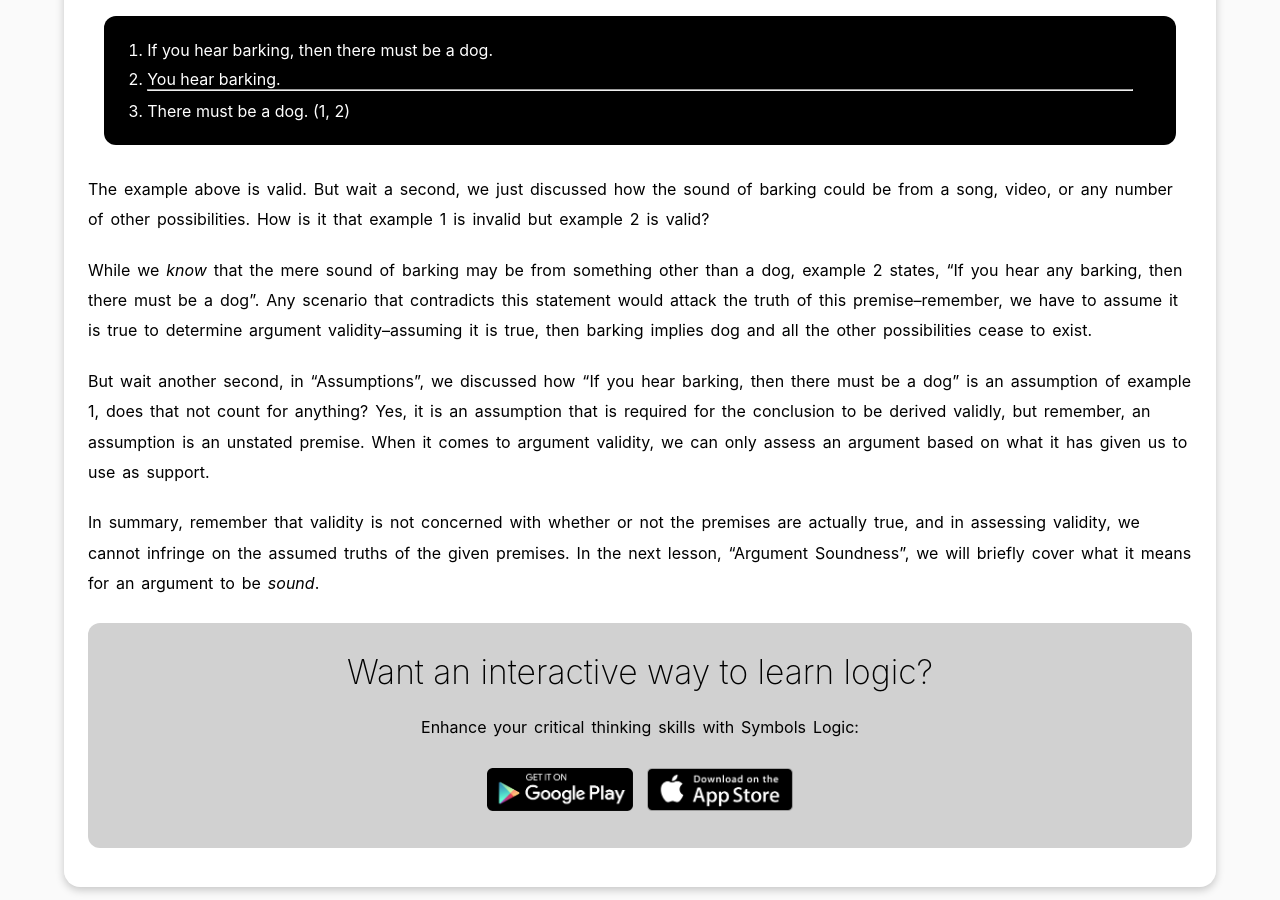
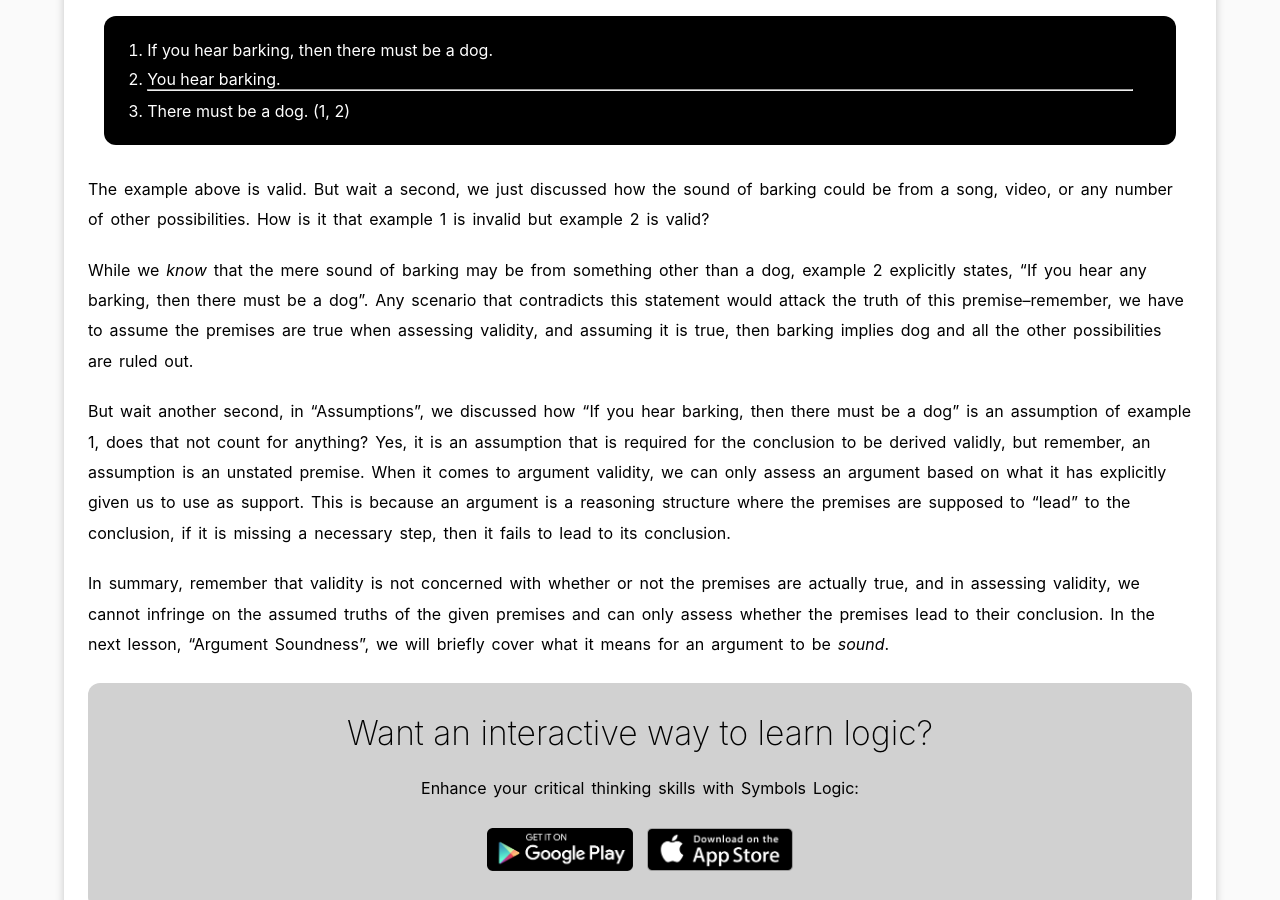
Before and after one commit to symbolslogic/symbolslogic.github.io, a Jekyll site: the page built from lessons/validity.md, in a window 1280 px wide and 900 px high, scrolled down 904 px. Built offline with Jekyll 4.4.1, drawn with Linux system fonts in a browser that asks for light colours; some of the changed text lies outside the part shown.

Commit message:
edit validity

```diff
--- a/lessons/validity.md
+++ b/lessons/validity.md
@@ -29,8 +29,8 @@ Now here is where validity might get "silly", consider this example:
 
 The example above is valid. But wait a second, we just discussed how the sound of barking could be from a song, video, or any number of other possibilities. How is it that example 1 is invalid but example 2 is valid?
 
-While we _know_ that the mere sound of barking may be from something other than a dog, example 2 states, "If you hear any barking, then there must be a dog". Any scenario that contradicts this statement would attack the truth of this premise--remember, we have to assume it is true to determine argument validity--assuming it is true, then barking implies dog and all the other possibilities cease to exist.
+While we _know_ that the mere sound of barking may be from something other than a dog, example 2 explicitly states, "If you hear any barking, then there must be a dog". Any scenario that contradicts this statement would attack the truth of this premise--remember, we have to assume the premises are true when assessing validity, and assuming it is true, then barking implies dog and all the other possibilities are ruled out.
 
-But wait another second, in "Assumptions", we discussed how "If you hear barking, then there must be a dog" is an assumption of example 1, does that not count for anything? Yes, it is an assumption that is required for the conclusion to be derived validly, but remember, an assumption is an unstated premise. When it comes to argument validity, we can only assess an argument based on what it has given us to use as support.
+But wait another second, in "Assumptions", we discussed how "If you hear barking, then there must be a dog" is an assumption of example 1, does that not count for anything? Yes, it is an assumption that is required for the conclusion to be derived validly, but remember, an assumption is an unstated premise. When it comes to argument validity, we can only assess an argument based on what it has explicitly given us to use as support. This is because an argument is a reasoning structure where the premises are supposed to "lead" to the conclusion, if it is missing a necessary step, then it fails to lead to its conclusion.
 
-In summary, remember that validity is not concerned with whether or not the premises are actually true, and in assessing validity, we cannot infringe on the assumed truths of the given premises. In the next lesson, "Argument Soundness", we will briefly cover what it means for an argument to be _sound_.
+In summary, remember that validity is not concerned with whether or not the premises are actually true, and in assessing validity, we cannot infringe on the assumed truths of the given premises and can only assess whether the premises lead to their conclusion. In the next lesson, "Argument Soundness", we will briefly cover what it means for an argument to be _sound_.
```
Also changed, not shown: other parts of lessons/validity.md (+1 -1 lines).
